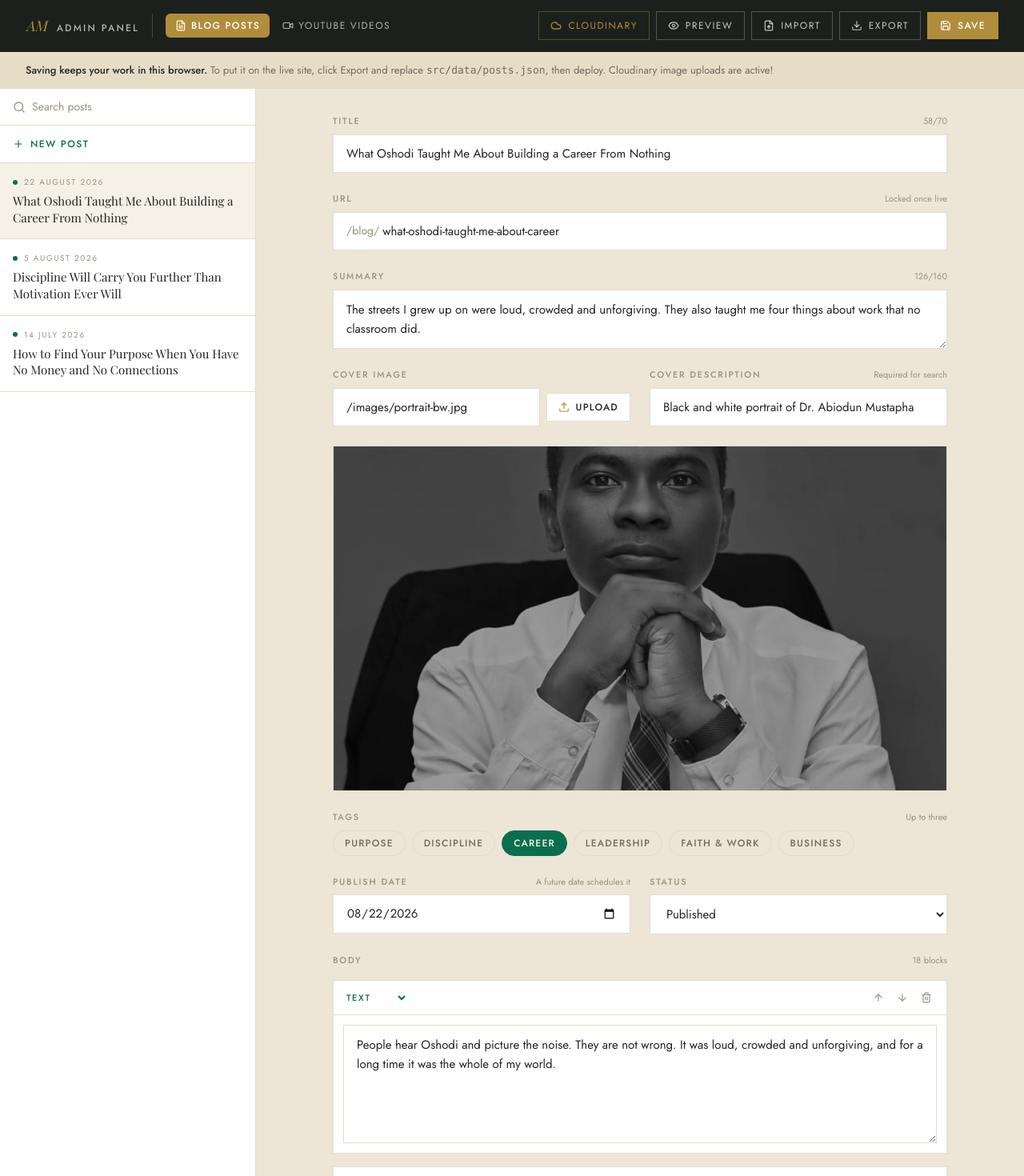
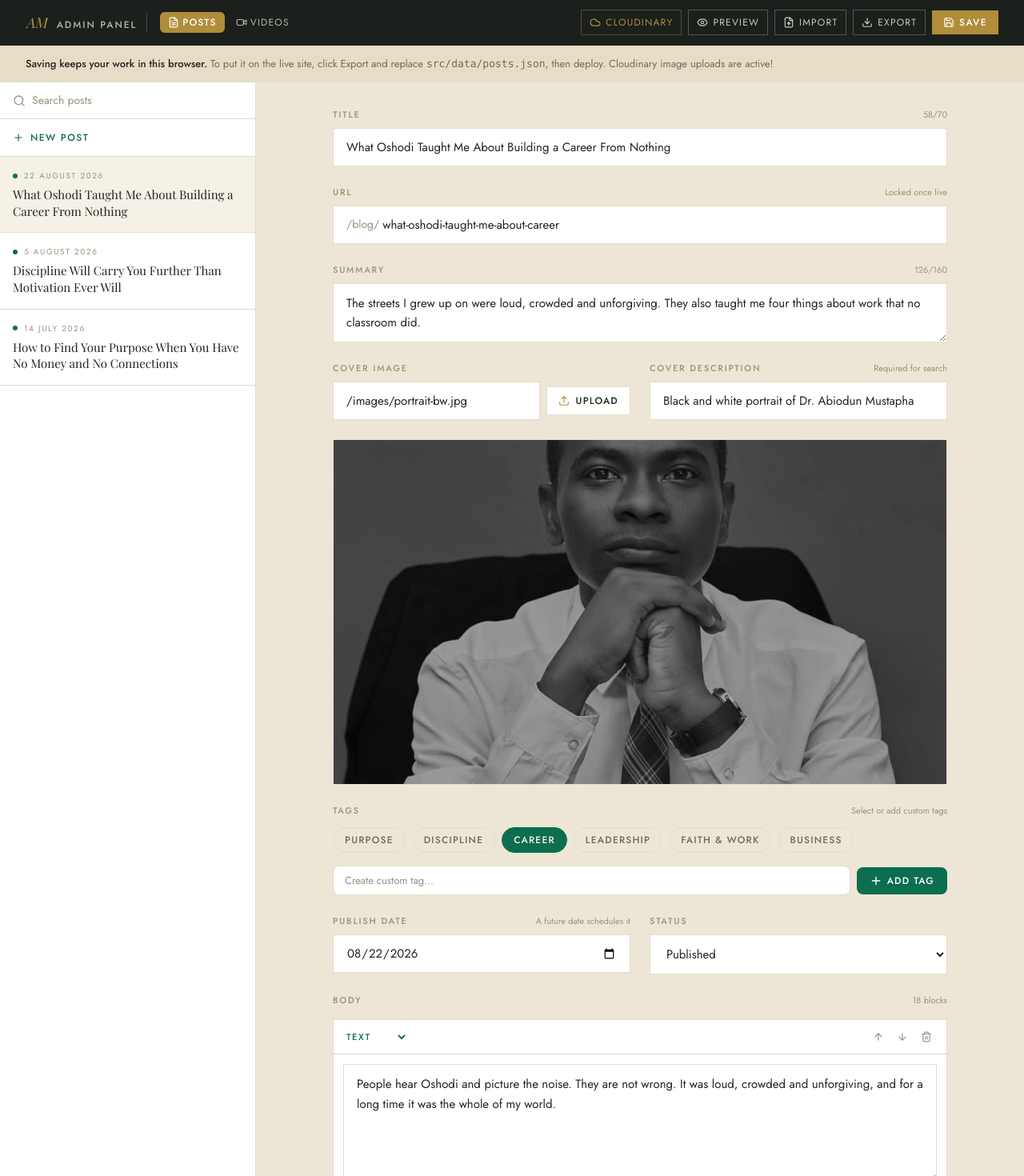
Before and after one commit to Nedu2022/Abiodun-Mustapha, a React (Vite) app: page /admin in a window 1280 px wide. Shown: the top 1470 px of the page at 80% size. Built offline with nearby package versions, Linux system fonts and the light colour scheme; a web font is replaced by a local one.

Commit message:
Enhance mobile admin layout and add custom tag creation feature

```diff
--- a/src/pages/Admin.jsx
+++ b/src/pages/Admin.jsx
@@ -1,5 +1,5 @@
 import { useEffect, useMemo, useState } from 'react'
-import { Cloud, Download, Eye, FileUp, Plus, Save, Search, Settings, X, FileText, Video } from 'lucide-react'
+import { Cloud, Download, Eye, FileUp, Plus, Save, Search, Settings, X, FileText, Video, ArrowLeft, Tag as TagIcon } from 'lucide-react'
 import Seo from '../seo/Seo'
 import { pages } from '../seo/config'
 import { Field, Label, areaClass, inputClass } from '../components/admin/Field'
@@ -7,7 +7,7 @@ import BlockEditor from '../components/admin/BlockEditor'
 import PostBody from '../components/blog/PostBody'
 import CloudinaryUpload from '../components/admin/CloudinaryUpload'
 import VideoManager from '../components/admin/VideoManager'
-import { TAGS, allPosts, emptyPost, formatDate, readingTime, slugify } from '../lib/posts'
+import { TAGS, allPosts, emptyPost, formatDate, readingTime, slugify, loadAllTags, saveAllTags } from '../lib/posts'
 import { getCloudinaryConfig, setCloudinaryConfig } from '../lib/cloudinary'
 
 const STORAGE_KEY = 'abiodun.posts.v1'
@@ -44,6 +44,13 @@ export default function Admin() {
   const [cName, setCName] = useState(() => getCloudinaryConfig().cloudName)
   const [cPreset, setCPreset] = useState(() => getCloudinaryConfig().uploadPreset)
 
+  // Custom Tag Creation state
+  const [allTags, setAllTags] = useState(loadAllTags)
+  const [newTagInput, setNewTagInput] = useState('')
+
+  // Mobile View state ('list' | 'edit')
+  const [mobileView, setMobileView] = useState('list')
+
   const active = posts.find((post) => post.id === activeId) || null
 
   useEffect(() => {
@@ -79,6 +86,7 @@ export default function Admin() {
     const fresh = emptyPost()
     setPosts((current) => [fresh, ...current])
     setActiveId(fresh.id)
+    setMobileView('edit')
     setDirty(true)
   }
 
@@ -87,6 +95,7 @@ export default function Admin() {
     if (!window.confirm(`Delete "${active.title || 'Untitled'}"? This cannot be undone.`)) return
     setPosts((current) => current.filter((post) => post.id !== activeId))
     setActiveId(null)
+    setMobileView('list')
     setDirty(true)
   }
 
@@ -116,87 +125,105 @@ export default function Admin() {
     patch({ tags: tags.includes(tag) ? tags.filter((t) => t !== tag) : [...tags, tag] })
   }
 
+  const handleCreateTag = (e) => {
+    e.preventDefault()
+    const trimmed = newTagInput.trim()
+    if (!trimmed) return
+    let updatedTags = allTags
+    if (!allTags.includes(trimmed)) {
+      updatedTags = [...allTags, trimmed]
+      setAllTags(updatedTags)
+      saveAllTags(updatedTags)
+    }
+    if (active && !(active.tags || []).includes(trimmed)) {
+      const currentTags = active.tags || []
+      patch({ tags: [...currentTags, trimmed] })
+    }
+    setNewTagInput('')
+    setToast(`Tag "${trimmed}" added!`)
+  }
+
   return (
     <>
       <Seo {...pages.admin} noindex />
 
       <div className="min-h-svh bg-cream-200">
         <header className="sticky top-0 z-30 border-b border-charcoal/20 bg-charcoal text-cream">
-          <div className="mx-auto flex max-w-[100rem] flex-wrap items-center justify-between gap-4 px-5 py-3.5 sm:px-8">
-            <div className="flex items-center gap-4">
-              <div className="flex items-baseline gap-3">
+          <div className="mx-auto flex max-w-[100rem] flex-col gap-3 px-4 py-3 sm:flex-row sm:items-center sm:justify-between sm:px-8">
+            <div className="flex items-center justify-between gap-3 sm:justify-start">
+              <div className="flex items-baseline gap-2 sm:gap-3">
                 <span className="font-display text-lg italic text-gold">AM</span>
-                <span className="text-[12px] font-medium uppercase tracking-[0.18em] text-cream/70">
+                <span className="text-[11px] sm:text-[12px] font-medium uppercase tracking-[0.16em] text-cream/70">
                   Admin Panel
                 </span>
                 {dirty && activeTab === 'posts' && (
-                  <span className="rounded-full bg-gold/20 px-2.5 py-1 text-[10px] uppercase tracking-[0.14em] text-gold">
+                  <span className="rounded-full bg-gold/20 px-2 py-0.5 text-[9px] uppercase tracking-[0.12em] text-gold sm:px-2.5 sm:text-[10px]">
                     Unsaved
                   </span>
                 )}
               </div>
 
               {/* Navigation Tabs */}
-              <div className="flex items-center gap-1 border-l border-cream/20 pl-4">
+              <div className="flex items-center gap-1 border-l border-cream/20 pl-3 sm:pl-4">
                 <button
                   type="button"
                   onClick={() => setActiveTab('posts')}
-                  className={`inline-flex items-center gap-1.5 px-3 py-1.5 text-[12px] uppercase tracking-[0.12em] rounded-md transition-colors ${
+                  className={`inline-flex items-center gap-1 px-2.5 py-1 text-[11px] sm:text-[12px] uppercase tracking-[0.1em] rounded-md transition-colors ${
                     activeTab === 'posts' ? 'bg-gold text-white font-medium' : 'text-cream/70 hover:text-cream'
                   }`}
                 >
                   <FileText className="h-3.5 w-3.5" />
-                  Blog Posts
+                  <span className="hidden xs:inline sm:inline">Posts</span>
                 </button>
                 <button
                   type="button"
                   onClick={() => setActiveTab('videos')}
-                  className={`inline-flex items-center gap-1.5 px-3 py-1.5 text-[12px] uppercase tracking-[0.12em] rounded-md transition-colors ${
+                  className={`inline-flex items-center gap-1 px-2.5 py-1 text-[11px] sm:text-[12px] uppercase tracking-[0.1em] rounded-md transition-colors ${
                     activeTab === 'videos' ? 'bg-gold text-white font-medium' : 'text-cream/70 hover:text-cream'
                   }`}
                 >
                   <Video className="h-3.5 w-3.5" />
-                  YouTube Videos
+                  <span className="hidden xs:inline sm:inline">Videos</span>
                 </button>
               </div>
             </div>
 
             {activeTab === 'posts' && (
-              <div className="flex flex-wrap items-center gap-2">
+              <div className="flex flex-wrap items-center gap-1.5 sm:gap-2">
                 <button
                   type="button"
                   onClick={() => setShowCloudinarySettings((v) => !v)}
-                  className="inline-flex items-center gap-2 border border-gold/40 px-3.5 py-2 text-[12px] uppercase tracking-[0.12em] text-gold transition-colors hover:bg-gold hover:text-white"
+                  className="inline-flex items-center gap-1.5 border border-gold/40 px-2.5 py-1.5 text-[11px] sm:text-[12px] uppercase tracking-[0.1em] text-gold transition-colors hover:bg-gold hover:text-white"
                   title="Configure Cloudinary Image Uploads"
                 >
                   <Cloud className="h-3.5 w-3.5" />
-                  Cloudinary
+                  <span className="hidden sm:inline">Cloudinary</span>
                 </button>
                 <button
                   type="button"
                   onClick={() => setPreview((v) => !v)}
-                  className="inline-flex items-center gap-2 border border-cream/25 px-3.5 py-2 text-[12px] uppercase tracking-[0.12em] text-cream/80 transition-colors hover:border-gold hover:text-gold"
+                  className="inline-flex items-center gap-1.5 border border-cream/25 px-2.5 py-1.5 text-[11px] sm:text-[12px] uppercase tracking-[0.1em] text-cream/80 transition-colors hover:border-gold hover:text-gold"
                 >
                   <Eye className="h-3.5 w-3.5" />
                   {preview ? 'Edit' : 'Preview'}
                 </button>
-                <label className="inline-flex cursor-pointer items-center gap-2 border border-cream/25 px-3.5 py-2 text-[12px] uppercase tracking-[0.12em] text-cream/80 transition-colors hover:border-gold hover:text-gold">
+                <label className="inline-flex cursor-pointer items-center gap-1.5 border border-cream/25 px-2.5 py-1.5 text-[11px] sm:text-[12px] uppercase tracking-[0.1em] text-cream/80 transition-colors hover:border-gold hover:text-gold">
                   <FileUp className="h-3.5 w-3.5" />
-                  Import
+                  <span className="hidden sm:inline">Import</span>
                   <input type="file" accept="application/json" onChange={importFile} className="hidden" />
                 </label>
                 <button
                   type="button"
                   onClick={() => download(posts)}
-                  className="inline-flex items-center gap-2 border border-cream/25 px-3.5 py-2 text-[12px] uppercase tracking-[0.12em] text-cream/80 transition-colors hover:border-gold hover:text-gold"
+                  className="inline-flex items-center gap-1.5 border border-cream/25 px-2.5 py-1.5 text-[11px] sm:text-[12px] uppercase tracking-[0.1em] text-cream/80 transition-colors hover:border-gold hover:text-gold"
                 >
                   <Download className="h-3.5 w-3.5" />
-                  Export
+                  <span className="hidden sm:inline">Export</span>
                 </button>
                 <button
                   type="button"
                   onClick={save}
-                  className="inline-flex items-center gap-2 bg-gold px-4 py-2 text-[12px] font-medium uppercase tracking-[0.12em] text-white transition-colors hover:bg-gold-bright"
+                  className="inline-flex items-center gap-1.5 bg-gold px-3.5 py-1.5 text-[11px] sm:text-[12px] font-medium uppercase tracking-[0.12em] text-white transition-colors hover:bg-gold-bright"
                 >
                   <Save className="h-3.5 w-3.5" />
                   Save
@@ -287,7 +314,8 @@ export default function Admin() {
             </div>
 
             <div className="mx-auto grid max-w-[100rem] gap-0 px-0 lg:grid-cols-[320px_1fr]">
-          <aside className="border-b border-line bg-white lg:min-h-svh lg:border-b-0 lg:border-r">
+              {/* Post List Sidebar: Always visible on desktop, visible on mobile when mobileView === 'list' */}
+              <aside className={`${mobileView === 'edit' ? 'hidden lg:block' : 'block'} border-b border-line bg-white lg:min-h-svh lg:border-b-0 lg:border-r`}>
                 <div className="flex items-center gap-2 border-b border-line px-4 py-3">
                   <Search className="h-4 w-4 flex-none text-ink-faint" />
                   <input
@@ -315,6 +343,7 @@ export default function Admin() {
                         onClick={() => {
                           setActiveId(post.id)
                           setPreview(false)
+                          setMobileView('edit')
                         }}
                         className={`flex w-full flex-col gap-1.5 border-b border-line px-4 py-4 text-left transition-colors ${
                           post.id === activeId ? 'bg-cream' : 'hover:bg-cream/60'
@@ -342,10 +371,28 @@ export default function Admin() {
                 </ul>
               </aside>
 
-          <div className="px-5 py-8 sm:px-8">
+              {/* Main Post Editor: Always visible on desktop, visible on mobile when mobileView === 'edit' */}
+              <div className={`${mobileView === 'list' ? 'hidden lg:block' : 'block'} px-4 py-6 sm:px-8 sm:py-8`}>
+                {/* Mobile Back Button */}
+                <div className="mb-6 flex items-center justify-between border-b border-line pb-4 lg:hidden">
+                  <button
+                    type="button"
+                    onClick={() => setMobileView('list')}
+                    className="inline-flex items-center gap-2 rounded-full border border-line bg-white px-4 py-2 text-[12px] font-medium uppercase tracking-[0.12em] text-ink transition-colors hover:bg-cream cursor-pointer"
+                  >
+                    <ArrowLeft className="h-4 w-4" />
+                    Back to Posts
+                  </button>
+                  {active && (
+                    <span className="text-[12px] font-medium uppercase tracking-[0.12em] text-ink-soft truncate max-w-[160px]">
+                      {active.title || 'Untitled'}
+                    </span>
+                  )}
+                </div>
+
                 {!active && (
                   <p className="font-display text-xl italic text-ink-soft">
-                Pick a post on the left, or start a new one.
+                    Pick a post from the list, or start a new one.
                   </p>
                 )}
 
@@ -440,17 +487,18 @@ export default function Admin() {
                       />
                     )}
 
-                <div className="flex flex-col gap-2">
-                  <Label hint="Up to three">Tags</Label>
+                    {/* Dynamic Tags Management Section */}
+                    <div className="flex flex-col gap-3">
+                      <Label hint="Select or add custom tags">Tags</Label>
                       <div className="flex flex-wrap gap-2">
-                    {TAGS.map((tag) => {
+                        {allTags.map((tag) => {
                           const on = (active.tags || []).includes(tag)
                           return (
                             <button
                               key={tag}
                               type="button"
                               onClick={() => toggleTag(tag)}
-                          className={`rounded-full border px-3.5 py-1.5 text-[12px] font-medium uppercase tracking-[0.1em] transition-colors ${
+                              className={`rounded-full border px-3.5 py-1.5 text-[12px] font-medium uppercase tracking-[0.1em] transition-colors cursor-pointer ${
                                 on
                                   ? 'border-green bg-green text-cream'
                                   : 'border-line text-ink-soft hover:border-green hover:text-green'
@@ -461,6 +509,23 @@ export default function Admin() {
                           )
                         })}
                       </div>
+
+                      {/* Tag Creator Input */}
+                      <form onSubmit={handleCreateTag} className="flex flex-wrap items-center gap-2 pt-1">
+                        <input
+                          type="text"
+                          value={newTagInput}
+                          onChange={(e) => setNewTagInput(e.target.value)}
+                          placeholder="Create custom tag..."
+                          className="flex-1 min-w-[180px] rounded-lg border border-line bg-white px-3.5 py-2 text-[13px] text-ink outline-none focus:border-green"
+                        />
+                        <button
+                          type="submit"
+                          className="inline-flex items-center gap-1.5 rounded-lg bg-green px-4 py-2 text-[12px] font-medium uppercase tracking-[0.1em] text-white hover:bg-green-deep transition-colors cursor-pointer"
+                        >
+                          <Plus className="h-4 w-4" /> Add Tag
+                        </button>
+                      </form>
                     </div>
 
                 <div className="grid gap-6 sm:grid-cols-2">
```
Also changed, not shown: src/lib/posts.js. Lines whose indentation alone changed are shown as unchanged.
